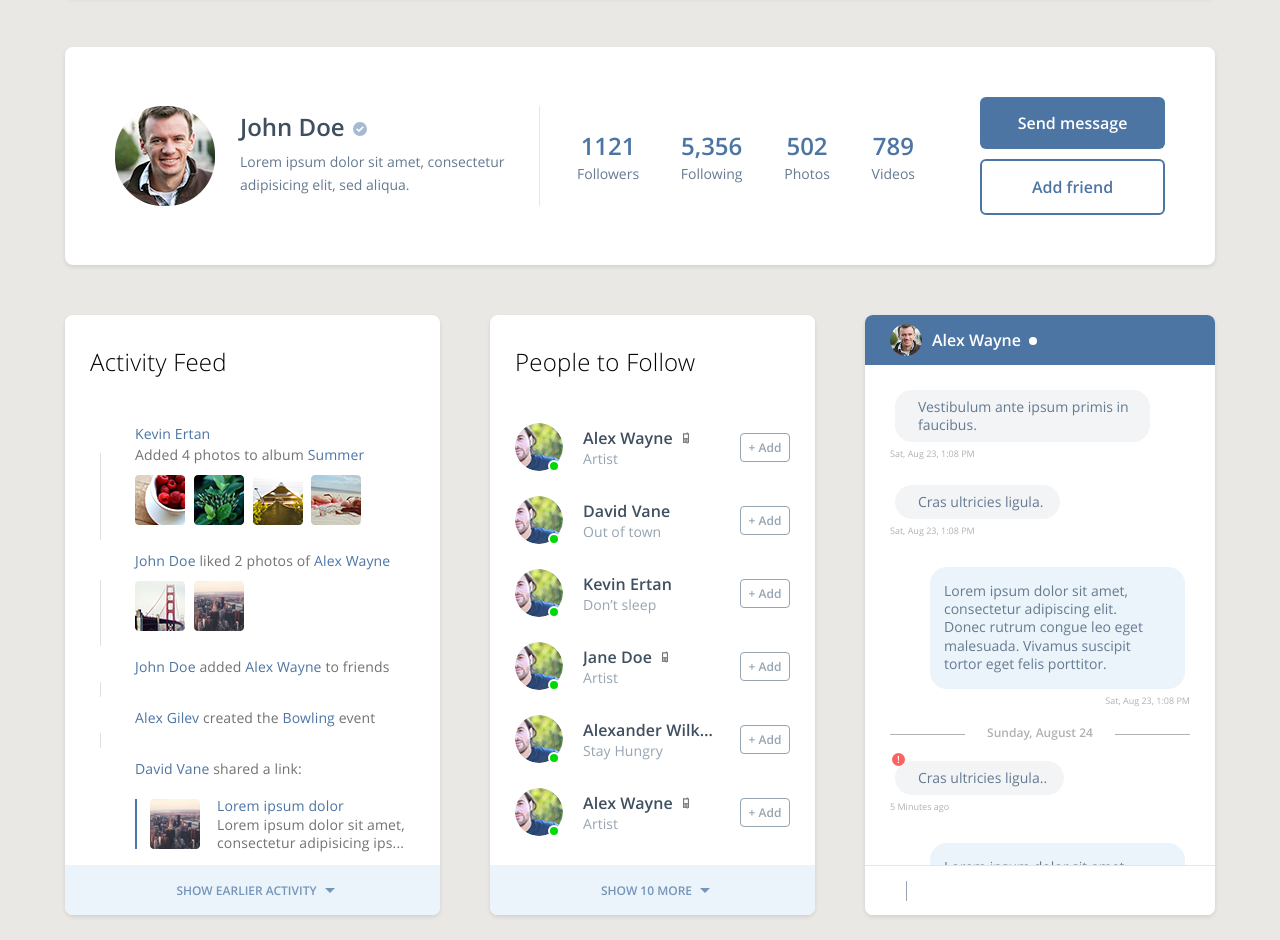
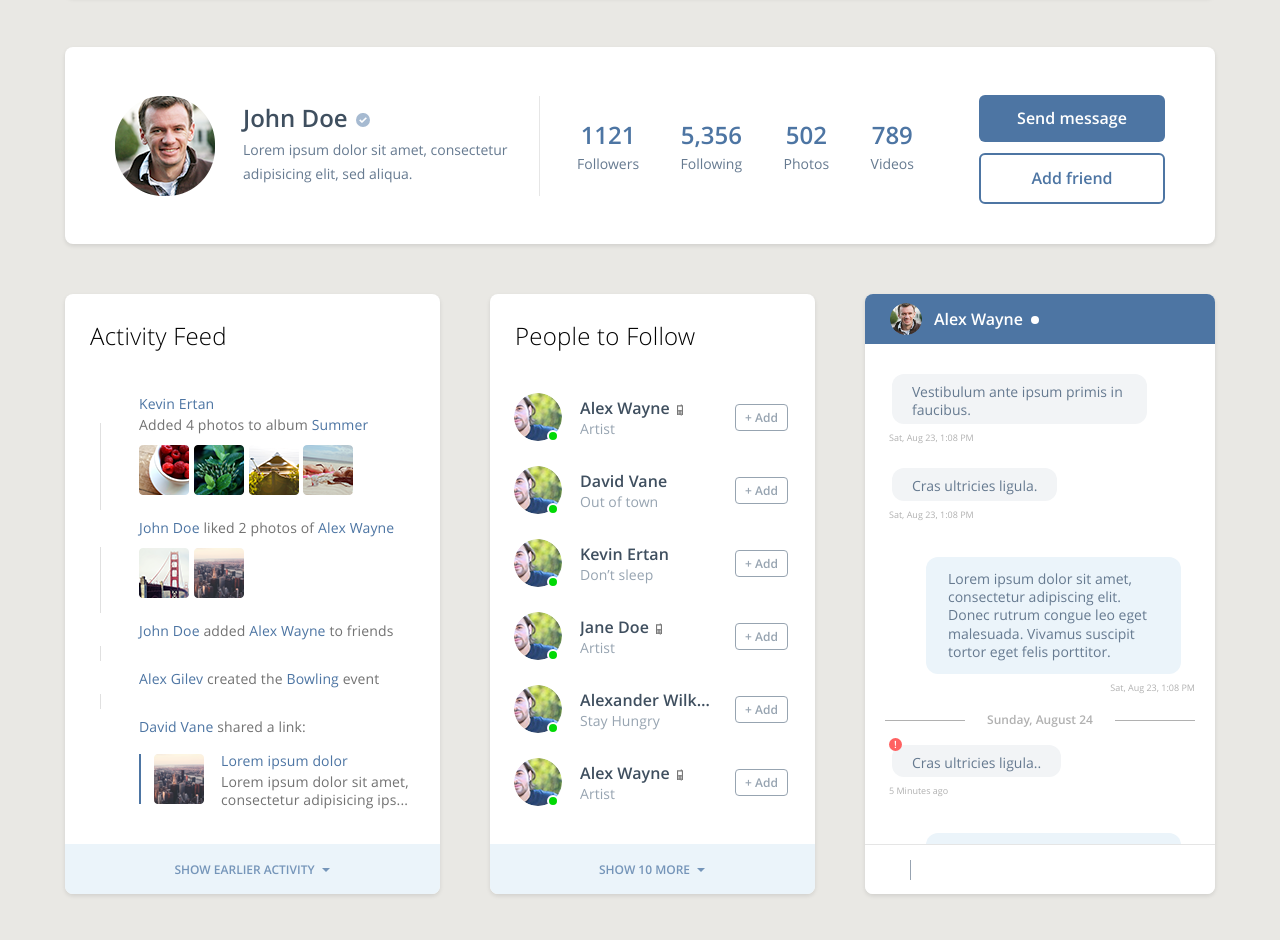
Before and after one commit to Vight86/html-css-homework, a website: page src/index.html in a window 1280 px wide. Shown: the part 181-1121 px from the top of the page. Drawn offline with nearby package versions, Linux system fonts and the light colour scheme; files that its build step writes are made by us from their sources; files whose address does not match are found by name.

Commit message:
Add pixel perfect (except dialogues)

```diff
--- a/src/common.blocks/block.scss
+++ b/src/common.blocks/block.scss
@@ -9,10 +9,6 @@
     margin: 0;
   }
 
-  &__main {
-    padding: 0 2.5em;
-  }
-
   &__footer {
     position: absolute;
     bottom: 0;
--- a/src/common.blocks/button.scss
+++ b/src/common.blocks/button.scss
@@ -28,9 +28,9 @@
     }
 
     &_text-wide {
-      width: 11.56em;
+      width: 18.6rem;
       font-size: 1.6rem;
-      line-height: 3.125em;
+      line-height: 4.5rem;
     }
 
     &_text-md {
@@ -40,9 +40,9 @@
     }
 
     &_text-sm {
-      width: 5rem;
+      width: 5.3rem;
       font-size: 1.2rem;
-      line-height: 2.5rem;
+      line-height: 2.3rem;
     }
   }
 
@@ -69,16 +69,16 @@
 
   &_with-arrow {
     position: relative;
-    padding-right: 1.5em;
+    padding-right: 2.2rem;
 
     &::after {
       position: absolute;
-      top: 40%;
-      right: 0;
+      top: 45%;
+      right: 0.7rem;
       display: block;
-      margin-left: 10px;
-      border: 5px solid transparent;
-      border-top: 5px solid currentColor;
+      margin-left: 1rem;
+      border: 0.4rem solid transparent;
+      border-top: 0.4rem solid currentColor;
       content: "";
     }
   }
@@ -179,7 +179,7 @@
   }
 
   &__text {
-    margin-right: 1.5em;
+    margin-right: 2rem;
 
     &_primary {
       color: $white;
--- a/src/common.blocks/buttons.scss
+++ b/src/common.blocks/buttons.scss
@@ -1,5 +1,5 @@
 .buttons {
   &__button {
-    margin-bottom: 1rem;
+    margin-bottom: 1.1rem;
   }
 }
--- a/src/common.blocks/chat.scss
+++ b/src/common.blocks/chat.scss
@@ -6,10 +6,14 @@
     max-width: 35rem;
   }
 
+  &__main {
+    padding: 0.6rem 2rem 0;
+  }
+
   &__user-avatar {
     width: 3.2rem;
     height: 3.2rem;
-    margin-right: 1rem;
+    margin-right: 1.2rem;
 
     &_circle {
       border-radius: 50%;
@@ -24,18 +28,18 @@
     position: relative;
 
     &.message_in {
-      margin-top: 2.5rem;
+      margin-top: 2.35rem;
 
       & + .message_out {
-        margin-top: 3rem;
+        margin-top: 3.6rem;
       }
     }
 
     &.message_out {
-      margin-top: 2.5rem;
+      margin-top: 2.35rem;
 
       & + .message_in {
-        margin-top: 3rem;
+        margin-top: 3.6rem;
       }
     }
   }
@@ -45,7 +49,7 @@
     margin-top: 1.7rem;
 
     & + .chat__message {
-      margin-top: 2rem;
+      margin-top: 1.7rem;
     }
   }
 }
--- a/src/common.blocks/feed.scss
+++ b/src/common.blocks/feed.scss
@@ -3,8 +3,12 @@
   max-width: 37.5rem;
   font-size: 1rem;
 
+  &__main {
+    padding: 0 2.5rem;
+  }
+
   &__item {
-    margin-bottom: 1rem;
+    margin-bottom: 0.7rem;
   }
 
   &__button {
--- a/src/common.blocks/following.scss
+++ b/src/common.blocks/following.scss
@@ -3,6 +3,10 @@
   max-width: 32.5rem;
   font-size: 1rem;
 
+  &__main {
+    padding: 0 2.7rem 0 2.4rem;
+  }
+
   &__item {
     margin-bottom: 2.5rem;
   }
--- a/src/common.blocks/form.scss
+++ b/src/common.blocks/form.scss
@@ -11,7 +11,7 @@
 
   &__input {
     position: relative;
-    margin-left: 1rem;
+    margin-left: 1.4rem;
 
     &_stretched {
       flex-grow: 1;
--- a/src/common.blocks/header.scss
+++ b/src/common.blocks/header.scss
@@ -6,7 +6,7 @@
   }
 
   &_with-space {
-    padding: 3em 2.5em 4.5em;
+    padding: 3rem 2.5rem 4.5rem;
   }
 
   &_minimized {
@@ -39,4 +39,8 @@
       background-color: $color-primary;
     }
   }
+
+  &__logo {
+    margin-top: 0.3rem;
+  }
 }
--- a/src/common.blocks/item.scss
+++ b/src/common.blocks/item.scss
@@ -6,7 +6,7 @@
     position: relative;
     width: 4.8rem;
     height: 4.8rem;
-    margin-right: 2em;
+    margin-right: 1.8rem;
 
     &_circle {
       img {
@@ -51,11 +51,11 @@
     }
 
     &_mobile {
-      padding-right: 1em;
+      padding-right: 1.3rem;
 
       &::after {
         position: absolute;
-        top: 50%;
+        top: 60%;
         right: 0;
         display: block;
         width: 0.6rem;
@@ -83,7 +83,7 @@
 
   &__graphic {
     position: relative;
-    margin-right: 2.5rem;
+    margin-right: 2.9rem;
 
     &_primary {
       display: flex;
@@ -108,6 +108,7 @@
 
   &__graphic-icon {
     width: 2rem;
+    margin-top: 0.2rem;
 
     &_primary {
       fill: $black;
@@ -139,12 +140,12 @@
 
   &__thumb {
     position: relative;
-    margin: 0 0.5rem 0 0;
+    margin: 0 0.1rem 0 0;
   }
 
   &__shared-link {
     height: 5rem;
-    margin-top: 2rem;
+    margin-top: 1.7rem;
     padding-left: 1.3rem;
   }
 }
--- a/src/common.blocks/message.scss
+++ b/src/common.blocks/message.scss
@@ -8,10 +8,10 @@
   &__bubble {
     position: relative;
     box-sizing: border-box;
-    margin-bottom: 0.5rem;
+    margin-bottom: 0.7rem;
 
     &_primary {
-      border-radius: 1.7rem;
+      border-radius: 1.2rem;
     }
 
     &_sm {
@@ -44,6 +44,8 @@
   }
 
   &__time {
+    margin-left: 0.4rem;
+
     &_primary {
       color: $color-ninth;
       font-weight: normal;
@@ -84,14 +86,14 @@
     align-items: flex-start;
 
     .message__bubble {
-      left: 0.5rem;
+      left: 0.7rem;
 
       &_primary {
         background-color: $color-tenth;
       }
 
       &_sm {
-        padding: 0.57em 1.21em 0.57em 1.64em;
+        padding: 0.9rem 2rem 0.4em;
       }
 
       &_md,
@@ -115,7 +117,7 @@
     align-items: flex-end;
 
     .message__bubble {
-      left: -0.5rem;
+      left: -1.4rem;
       transform: scaleX(-1);
 
       &_primary {
@@ -123,7 +125,7 @@
       }
 
       &_sm {
-        padding: 1.1em 1em;
+        padding: 1.3rem 2.2rem;
       }
 
       &_md,
@@ -151,8 +153,8 @@
   &_attention {
     &::before {
       position: absolute;
-      top: -0.8rem;
-      left: 0.2rem;
+      top: -0.7rem;
+      left: 0.4rem;
       z-index: 10;
       width: 1.3rem;
       height: 1.3rem;
--- a/src/common.blocks/nav.scss
+++ b/src/common.blocks/nav.scss
@@ -5,7 +5,7 @@
   height: 75px;
 
   &__item {
-    margin: 0 1.4em;
+    margin: 0 2.3rem;
 
     &_primary {
       display: flex;
--- a/src/common.blocks/shared-link.scss
+++ b/src/common.blocks/shared-link.scss
@@ -1,6 +1,6 @@
 .shared-link {
   display: flex;
-  border-left: 2px solid $color-primary;
+  border-left: 0.2rem solid $color-primary;
 
   &__thumb {
     position: relative;
@@ -13,7 +13,7 @@
   }
 
   &__title {
-    margin-bottom: 0.3rem;
+    margin-bottom: 0.5rem;
 
     &_primary {
       color: $color-primary;
--- a/src/common.blocks/title.scss
+++ b/src/common.blocks/title.scss
@@ -3,6 +3,7 @@
     color: $black;
     font-weight: 300;
     font-size: 2.4rem;
+    line-height: 1;
     letter-spacing: 0.01em;
   }
 
--- a/src/common.blocks/user-card.scss
+++ b/src/common.blocks/user-card.scss
@@ -2,7 +2,7 @@
   display: flex;
   align-items: center;
   justify-content: space-between;
-  padding: 5em;
+  padding: 4rem 5rem;
 
   &__user {
     margin-right: 3.7em;
@@ -15,5 +15,6 @@
 
   &__buttons {
     width: min-content;
+    margin-top: 0.8rem;
   }
 }
--- a/src/common.blocks/user.scss
+++ b/src/common.blocks/user.scss
@@ -12,7 +12,7 @@
   }
 
   &__avatar {
-    margin-right: 2.5em;
+    margin-right: 2.8rem;
 
     &_primary {
       width: 10em;
@@ -21,7 +21,7 @@
   }
 
   &__name {
-    margin: 0 0 0.45em;
+    margin: 0 0 0.8rem;
 
     &_primary {
       color: $color-quaternary;
@@ -33,7 +33,7 @@
     &_approved {
       position: relative;
       display: inline-block;
-      padding-right: 0.95em;
+      padding-right: 2.2rem;
 
       &::after {
         position: absolute;
--- a/src/index.html
+++ b/src/index.html
@@ -147,7 +147,7 @@
 
         </header>
 
-        <main class="main block__main">
+        <main class="main feed__main">
 
           <div class="item feed__item">
 
@@ -311,7 +311,7 @@
 
         </header>
 
-        <main class="block__main">
+        <main class="following__main">
 
           <div class="item following__item">
 
@@ -430,7 +430,7 @@
 
         </header>
 
-        <main class="block__main">
+        <main class="chat__main">
 
           <div class="message chat__message message_in">
 
```
